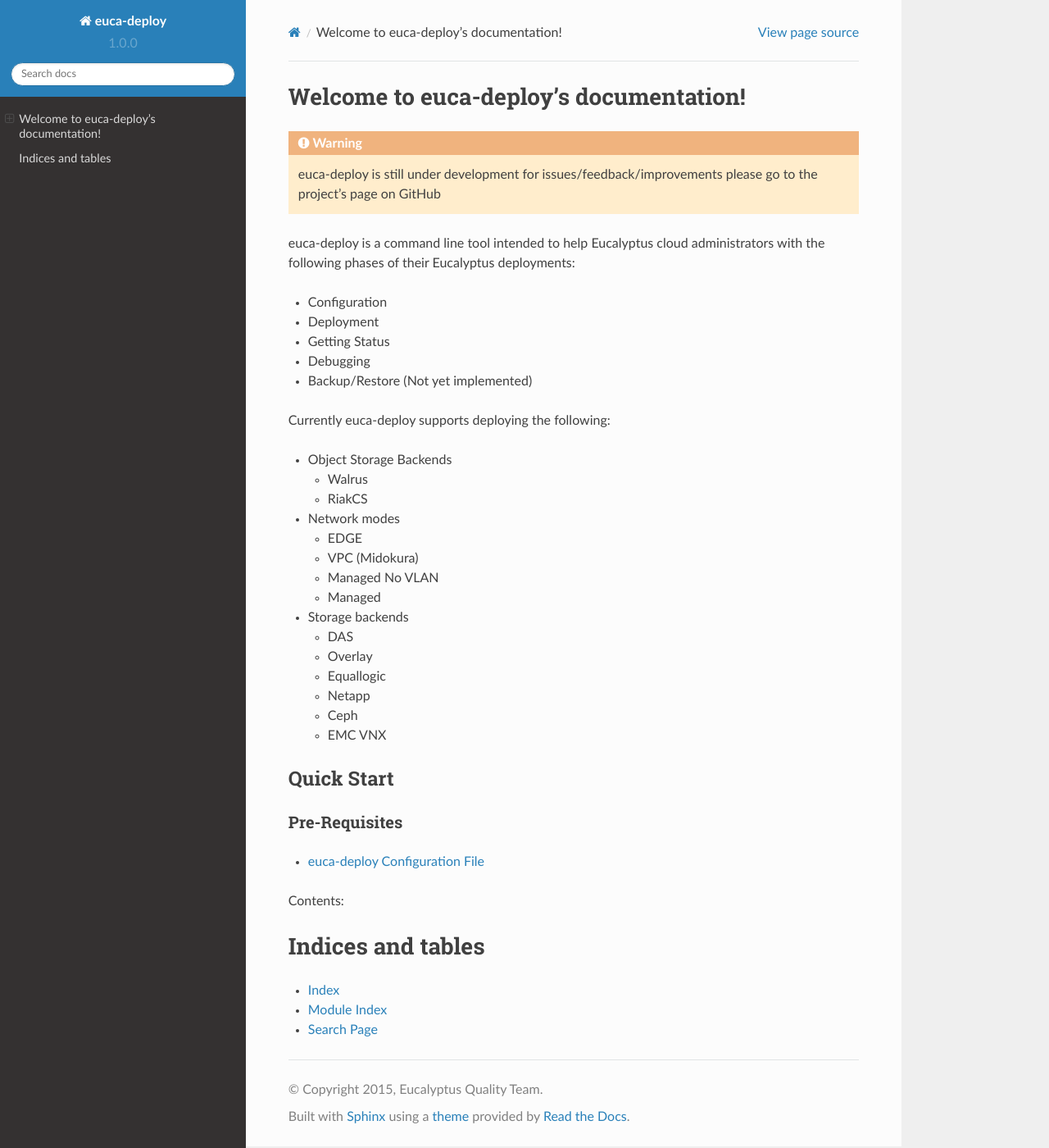
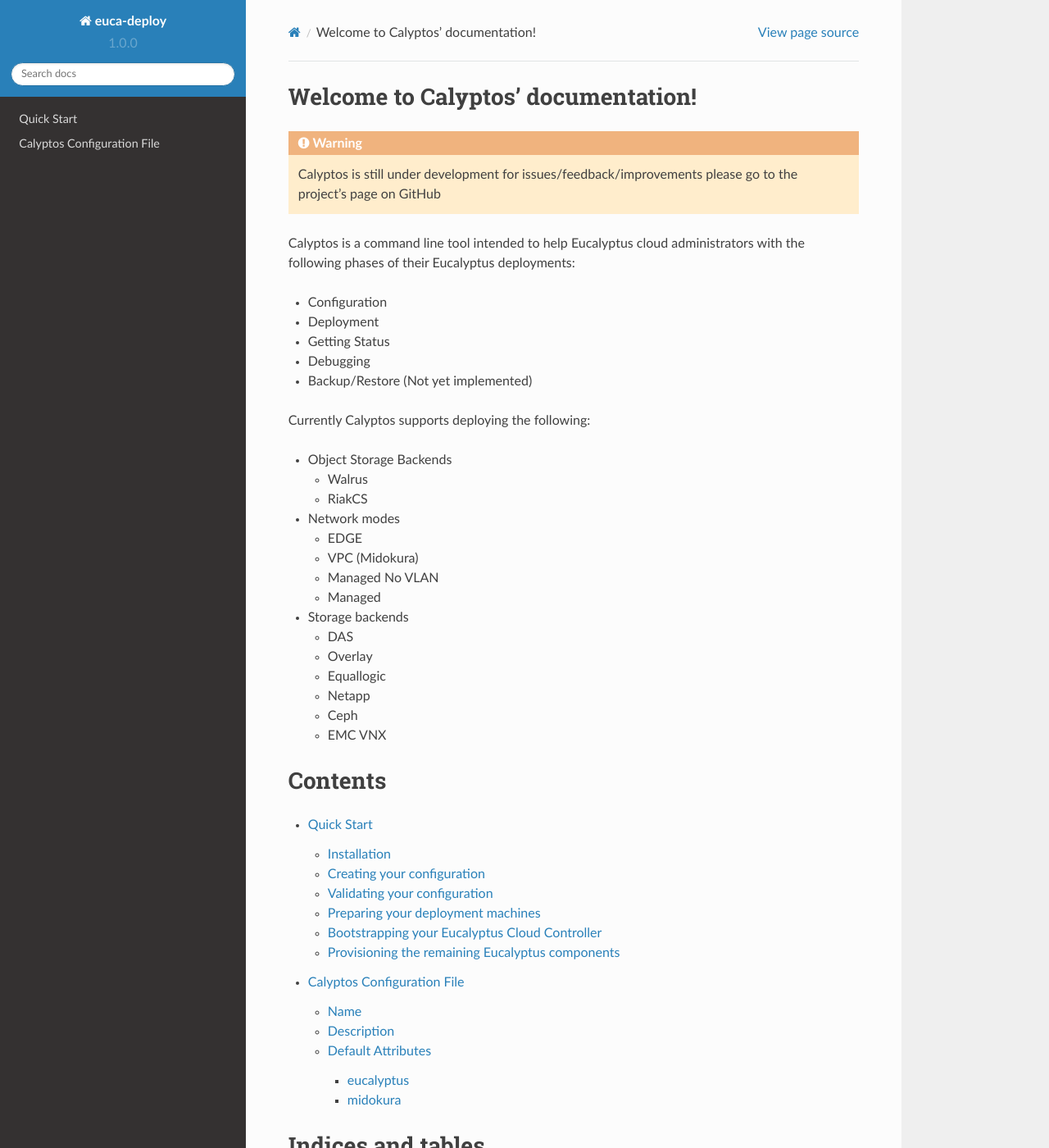
Before and after one commit to viglesiasce/euca-deploy, a Sphinx documentation site: the page built from docs/index.rst, in a window 1280 px wide and 1400 px high. Shown: the whole window at 82% size. Built offline with Sphinx 7.4.7 and the Read the Docs theme 2.0.0, drawn with Linux system fonts in a browser that asks for light colours.

Commit message:
Doc: add Quick Start and ToC

```diff
--- a/docs/configuration.rst
+++ b/docs/configuration.rst
@@ -1,15 +1,15 @@
-euca-deploy Configuration File
-******************************
+Calyptos Configuration File
+***************************
 
 .. contents:: :local:
 
-euca-deploy configuration files are written in `YAML syntax <http://en.wikipedia.org/wiki/YAML/>`_.
+Calyptos configuration files are written in `YAML syntax <http://en.wikipedia.org/wiki/YAML/>`_.
 Below is a guide on what can be provided and how to structure your configuration files.
 
 The a typical config file has the following structure::
 
-    name: Name of your deployment (ie HadEupa)
-    description: Description of your Euca deployment (ie "This Euca install will run our Hadoop workloads!")
+    name: HadEupa
+    description: This Euca install will run our Hadoop workloads!
     default_attributes:
       eucalyptus:
         topology:
--- a/docs/index.rst
+++ b/docs/index.rst
@@ -1,16 +1,16 @@
-.. euca-deploy documentation master file, created by
+.. Calyptos documentation master file, created by
    sphinx-quickstart on Mon May 11 15:52:37 2015.
    You can adapt this file completely to your liking, but it should at least
    contain the root `toctree` directive.
 
-Welcome to euca-deploy's documentation!
-=======================================
+Welcome to Calyptos' documentation!
+===================================
 
 .. WARNING::
-   euca-deploy is still under development for issues/feedback/improvements please go to the project's page
+   Calyptos is still under development for issues/feedback/improvements please go to the project's page
    on GitHub
 
-euca-deploy is a command line tool intended to help Eucalyptus cloud administrators with the following
+Calyptos is a command line tool intended to help Eucalyptus cloud administrators with the following
 phases of their Eucalyptus deployments:
 
 * Configuration
@@ -19,7 +19,7 @@
 * Debugging
 * Backup/Restore (Not yet implemented)
 
-Currently euca-deploy supports deploying the following:
+Currently Calyptos supports deploying the following:
 
 * Object Storage Backends
 
@@ -42,16 +42,14 @@
   * Ceph
   * EMC VNX
 
-Quick Start
------------
-Pre-Requisites
-++++++++++++++
-- :doc:`configuration`
-
-Contents:
+Contents
+========
 
 .. toctree::
-   :maxdepth: 2
+   :maxdepth: 3
+
+   quick-start
+   configuration
 
 Indices and tables
 ==================
--- /dev/null
+++ b/docs/quick-start.rst
@@ -0,0 +1,73 @@
+Quick Start
+-----------
+Installation
+++++++++++++
+In order to install Calyptos you should run the following commands on a CentOS 6 host:
+
+.. code-block:: console
+
+    # yum install -y python-devel gcc git python-setuptools
+    # easy_install fabric PyYAML
+    # curl -L https://www.opscode.com/chef/install.sh | sudo bash -s -- -P chefdk
+    # git clone https://github.com/viglesiasce/euca-deploy
+    # cd euca-deploy
+    # python setup.py install
+
+Creating your configuration
++++++++++++++++++++++++++++
+In order to install Eucalyptus using Calyptos you will first need to create a configuration file that defines your
+deployment. Examples for different types of deployments can be found in the ``examples`` directory of the Calyptos
+repository.
+
+For details on the various sections of the config file please read the following document:
+
+- :doc:`configuration`
+
+Validating your configuration
++++++++++++++++++++++++++++++
+Once you have a config file that describes the Eucalyptus cloud that you intend on deploying, it is best practice to
+run the Calyptos validators to make sure that there are no syntactical or semantic mistakes. The validators are intended
+to provide feedback based on known misconfigurations that the tool believes will result in either a sub-optimal
+or broken deployment. Any failures in this step will not block the continuation of the deployment.
+
+.. code-block:: console
+
+    # calyptos validate -e my-environment.yml
+
+Preparing your deployment machines
+++++++++++++++++++++++++++++++++++
+The preparation step ensures that all dependencies for the deployment are available. This can include but is not limited
+to:
+
+* Ensuring IP connectivity
+* Ensuring SSH access
+* Ensuring deployment dependencies are in place (Chef, Ansible, etc)
+
+.. code-block:: console
+
+    # calyptos prepare -e my-environment.yml
+
+Bootstrapping your Eucalyptus Cloud Controller
+++++++++++++++++++++++++++++++++++++++++++++++
+The bootstrap step is used to provision your Cloud Controller (CLC). After completing this step your CLC will be up
+and running and have all of its dependent components registered. When this step has completed successfully we will know
+a few more things about our deployment:
+
+* We are able to install Eucalyptus from the package repositories we listed in our environment
+* Eucalyptus is able to bring up its database without any issues
+* We have generated all the necessary keys in order to provision the rest of our components
+
+.. code-block:: console
+
+    # calyptos bootstrap -e my-environment.yml
+
+Provisioning the remaining Eucalyptus components
+++++++++++++++++++++++++++++++++++++++++++++++++
+Once we have bootstrapped our CLC, we have all the pre-requisites we need in order to provision all the rest of the
+Eucalyptus components. The provision step will deploy all of these components in parallel. When all the components have
+been provisioned a final configuration step will be run on the CLC in order to complete the installation as specified in
+your environment file.
+
+.. code-block:: console
+
+    # calyptos provision -e my-environment.yml
--- a/setup.py
+++ b/setup.py
@@ -21,7 +21,7 @@
     packages=find_packages(),
     test_suite='nose.collector',
     tests_require=['nose'],
-    install_requires=['fabric', 'PyYaml', 'argparse', 'stevedore'],
+    install_requires=['fabric', 'PyYaml', 'argparse', 'stevedore', 'sphinx'],
     scripts=['bin/euca-deploy'],
     classifiers=[
         'Development Status :: 5 - Production/Stable',
```
